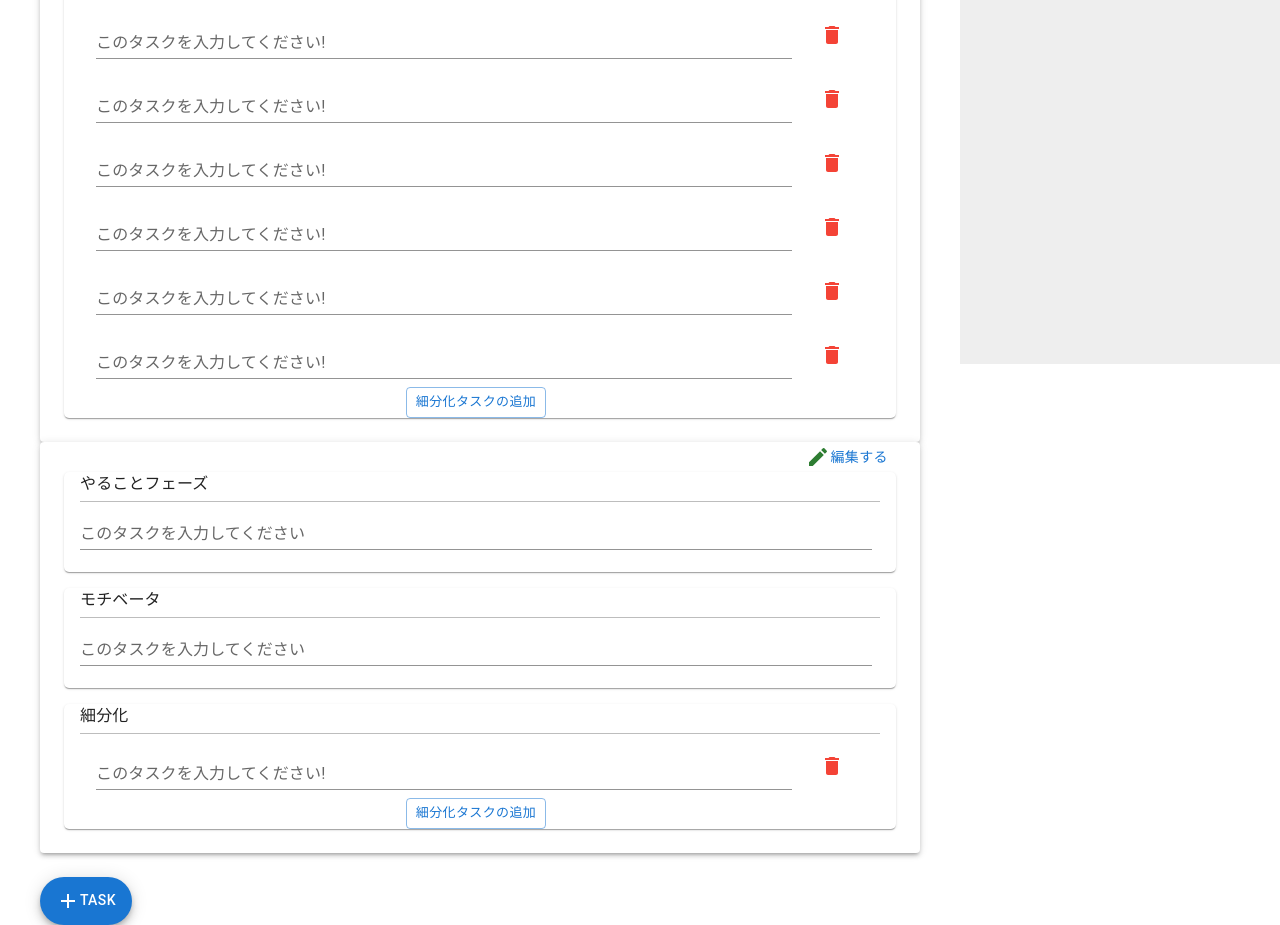
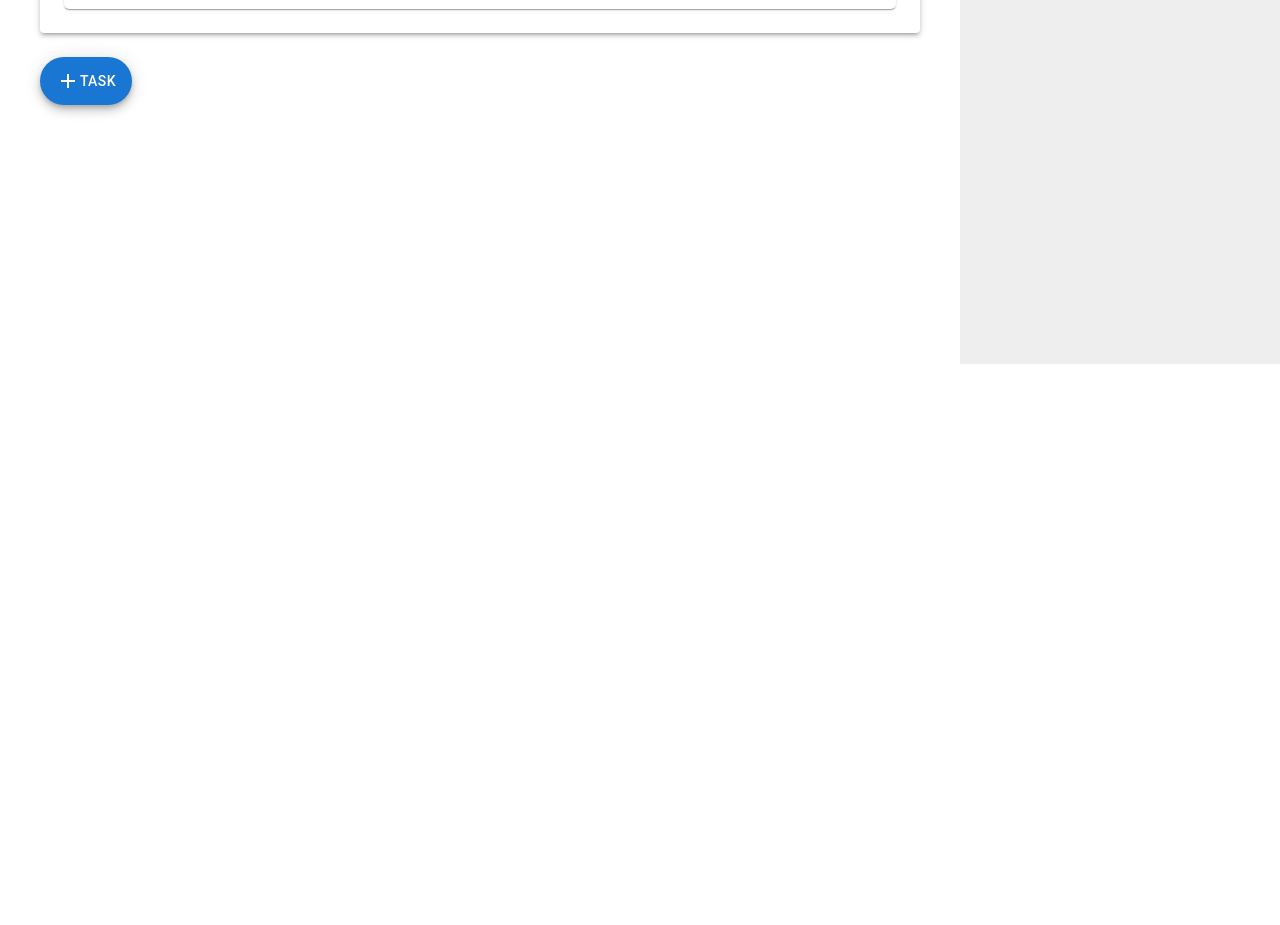
Before and after one commit to muneyukigithub/test, a React (Create React App) app: page / in a window 1280 px wide. Shown: the part 500-1425 px from the top of the page. After the commit the page ends 872 px from the top, so only its background shows below. Built offline with nearby package versions, Linux system fonts and the light colour scheme.

Commit message:
タスクカード修正

```diff
--- a/src/Main.tsx
+++ b/src/Main.tsx
@@ -44,6 +44,7 @@ import Smalltask from 'Smalltask'
 import Motivate from 'Motivate'
 import Sample from 'Sample'
 import { Testjson } from 'Testjson'
+import { useEffect } from 'react'
 
 //関数コンポーネントがchildrenを受け取る場合の型定義
 // type Props = {
@@ -74,12 +75,23 @@ interface item {
 	task_id:string
 }
 
+interface formtype {
+	task_id:string
+  form: string
+}
+
+interface smallformtype {
+	task_id:string
+  form: string[]
+}
+
 interface taskArray {
   task_id:string
   edit:boolean
   task:string
+  motivate:string
   created_at:string
-  smalltask:item[]
+  smalltask:string[]
 }
 
 const count = 1
@@ -96,6 +108,10 @@ const theme = createTheme({
 const Main: React.FC = () => {
   // Generate Order Data
   console.log("Main.tsx");
+
+  useEffect(()=>{
+    addtask();
+  },[])
 
 
 
@@ -122,18 +138,22 @@ const Main: React.FC = () => {
   // console.log(test2);
 
   // const [tasks, settasks] = useState([{ id: 1, value: 'content field', edit: true }])
-  const [tasks, settasks] = useState(taskjson);
+  // const [tasks, settasks] = useState(taskjson);
+  const [tasks, settasks] = useState<taskArray[]>([]);
+
   const [anchorEl, setAnchorEL] = useState(null)
   const isMenuOpen = Boolean(anchorEl)
   const [currentRow, setCurrentRow] = React.useState(null)
 
-  const [maintaskform,setmaintaskform] = useState([{task_id:"iu0f4ab2-ee0a-474f-919a-540fb3de16df",form:""},{task_id:"be0f4ab2-ee0a-474f-919a-540fb3de16df",form:""}]);
+  // const [maintaskform,setmaintaskform] = useState([{task_id:"iu0f4ab2-ee0a-474f-919a-540fb3de16df",form:""},{task_id:"be0f4ab2-ee0a-474f-919a-540fb3de16df",form:""}]);
   // const [maintaskform,setmaintaskform] = useState({});
-  const [motivatetaskform,setmotivateform] = useState();
+  const [maintaskform,setmaintaskform] = useState<formtype[]>([]);
+  // const [motivatetaskform,setmotivateform] = useState<formtype[]>([{task_id:"iu0f4ab2-ee0a-474f-919a-540fb3de16df",form:""},{task_id:"be0f4ab2-ee0a-474f-919a-540fb3de16df",form:""}]);
+  const [motivatetaskform,setmotivateform] = useState<formtype[]>([]);
+  const [smalltaskform,setsmalltaskform] = useState<smallformtype[]>([]);
 
   // 編集フラグ
   // const [edit,setedit] = React.useState<boolean>(true);
-
   const [editid, seteditid] = React.useState(null)
 
   const list: any[] = []
@@ -144,24 +164,26 @@ const Main: React.FC = () => {
 
   const createtaskobject = () => {
     // return { id: tasks.length + 1, value: '', edit: true }
-    return { task_id:uuid4(),edit:true,task:"",created_at:"",smalltask:[]};
+    return { task_id:uuid4(),edit:true,motivate:"",task:"",created_at:"",smalltask:[]};
   }
 
   const addtask = () => {
 
     // console.log(tasks);
-    const newtasks = tasks;
+    const newtasks = tasks.slice();
+    const newuuid = uuid4();
+    newtasks[newtasks.length] = { task_id:newuuid,edit:true,motivate:"",task:"",created_at:"",smalltask:[]};
+    settasks(newtasks);
 
-    console.log(tasks.length);
+    setmaintaskform([...maintaskform,{task_id:newuuid,form:""}])
+    setmotivateform([...motivatetaskform,{task_id:newuuid,form:""}])
+    setsmalltaskform([...smalltaskform,{task_id:newuuid,form:[]}])
 
-    newtasks[tasks.length] = createtaskobject();
-
-    console.log(tasks.length);
-    newtasks[tasks.length].smalltask[0]= {
-      "smalltask_id": "be451694-3bc5-4139-8a8b-51778b7e51d1",
-      "smalltask": "newsmall",
-      "task_id": "be0f4ab2-ee0a-474f-919a-540fb3de16df"
-    }
+    // newtasks[tasks.length].smalltask[0]= {
+    //   "smalltask_id": "be451694-3bc5-4139-8a8b-51778b7e51d1",
+    //   "smalltask": "newsmall",
+    //   "task_id": "be0f4ab2-ee0a-474f-919a-540fb3de16df"
+    // }
 
     // console.log(newtasks);
     // settasks();
@@ -169,6 +191,16 @@ const Main: React.FC = () => {
     // settasks([...taskjson, createtaskobject()])
     // taskjson = [...taskjson, createtaskobject()]
   }
+
+
+  const test = (e:any) =>{
+    console.log(maintaskform);
+    console.log(motivatetaskform);
+    console.log(smalltaskform);
+    console.log(tasks[0]);
+
+  }
+
 
   const handlesetanchor = (event: any) => {
     setAnchorEL(event.currentTarget)
@@ -189,6 +221,14 @@ const Main: React.FC = () => {
 
   //   settasks(newlist)
   // }
+
+  const addsmalltask =(e:any)=>{
+    console.log(e.target.id);
+
+    settasks((mapstate:taskArray[])=>mapstate.map((value:taskArray)=>value.task_id===e.target.id
+    ?{...value,smalltask:[...value.smalltask,""]}
+    :value))
+  }
 
   const handleOpenMenu = (event: any, row: any) => {
     setAnchorEL(event.currentTarget)
@@ -222,13 +262,28 @@ const Main: React.FC = () => {
 
   //   console.log(state);
 
+
+  // setmaintaskform((mapstate:any)=>mapstate.map((v:{task_id:string,form:string})=>v.task_id===task_id?
+  // {...v,form:e.target.value}:v));
+
+
+
   const editchange=(e:any)=>{
   console.log(maintaskform)
 
+  const newtasks = tasks.slice();
 
+  for (let i = 0; i < tasks.length; i++){
+    for (let j = 0; j < maintaskform.length; j++){
+      if(tasks[i].task_id===maintaskform[j].task_id){
+        newtasks[i].task = maintaskform[j].form
+        newtasks[i].motivate = motivatetaskform[i].form
+        newtasks[i].smalltask = smalltaskform[i].form
+      }
+    }
+  }
 
-
-
+  console.log(newtasks);
 
 
 //     const [state, setState] = useState(['foo', 'bar']);
@@ -238,12 +293,12 @@ const Main: React.FC = () => {
 //     prevState.map((value) => (value === 'bar' ? 'new' : value))
 //   );
 
-
-    settasks((prevstate)=>
-    prevstate.map((value)=>value.task_id === e.target.id?
+    settasks(newtasks.map((value)=>value.task_id === e.target.id?
     {...value,edit:!value.edit}:value))
 
-    console.log(tasks);
+    // settasks((newtasks)=>
+    // newtasks.map((value)=>value.task_id === e.target.id?
+    // {...value,edit:!value.edit}:value))
 
     // for(let i=0;i<tasks.length;i++){
     //   console.log(tasks[i].task_id);
@@ -333,12 +388,12 @@ const Main: React.FC = () => {
 
         {/* モチベータフェーズコンポーネント */}
         <Grid item>
-        <Motivate editflag={edit} taskdata={task}/>
+        <Motivate editflag={edit} task_id={task.task_id} taskdata={task.motivate} motivatetaskform={motivatetaskform} setmotivatetaskform={setmotivateform}/>
         </Grid>
 
         {/* 細分化フェーズコンポーネント */}
         <Grid item>
-        <Smalltask editflag={edit} taskdata={task.smalltask}/>
+        <Smalltask editflag={edit} task_id={task.task_id} taskdata={task.smalltask} smalltaskform={smalltaskform} setsmalltaskform={setsmalltaskform} addsmalltask={addsmalltask}/>
         </Grid>
 
         </Grid>
@@ -402,7 +457,7 @@ const Main: React.FC = () => {
             <Button variant="contained" sx={{ width: '100px', ml: '20px' }}>
               使い方
             </Button>
-            <Button variant="contained" sx={{ width: '100px', ml: '20px' }}>
+            <Button variant="contained" sx={{ width: '100px', ml: '20px' }} onClick={test}>
               ログイン
             </Button>
           </Box>
--- a/src/Maintask.tsx
+++ b/src/Maintask.tsx
@@ -12,13 +12,20 @@ const Maintask:React.FC<{editflag:boolean,task_id:string,taskdata:string,maintas
 
   // ,changehandle:(event:any)=>void
 
-  console.log(taskdata);
+  console.log("Maintask.tsx");
 
   const handlechange =(e:any) =>{
 
     // maintaskform = e.target.value;
+    // const newform = maintaskform.slice();
+    // newform[0].form = e.target.value;
+    // settasks((prevstate)=>
+    // prevstate.map((value)=>value.task_id === e.target.id?
+    // {...value,edit:!value.edit}:value))
 
-    setmaintaskform([...maintaskform,{form:e.target.value}]);
+    setmaintaskform((mapstate:any)=>mapstate.map((v:{task_id:string,form:string})=>v.task_id===task_id?
+    {...v,form:e.target.value}:v));
+    // setmaintaskform([...maintaskform,{form:e.target.value}]);
     // setmaintaskform({...maintaskform,task_id:e.target.value})
     console.log(maintaskform);
   }
@@ -52,6 +59,7 @@ const Maintask:React.FC<{editflag:boolean,task_id:string,taskdata:string,maintas
           label="このタスクを入力してください"
           type="search"
           variant="standard"
+          defaultValue={taskdata}
           onChange={handlechange}
         />
         )
--- a/src/Smalltask.tsx
+++ b/src/Smalltask.tsx
@@ -9,17 +9,29 @@ import DeleteIcon from '@mui/icons-material/Delete';
 
 import { useState } from 'react'
 import { red } from '@mui/material/colors';
+import { useEffect } from 'react';
+
+interface form {
+	task_id:string
+  form: string[]
+}
+
+
 
 interface item {
   smalltask_id: string
-	smalltask: string
+	smalltask: string[]
 	task_id:string
 }
 
-const Smalltask:React.FC<{editflag:boolean,taskdata:item[]}> = ({editflag,taskdata}) => {
 
-  const [todocount,settodocount] = useState(2);
-  const [t,sett] = useState([{id:"0",data:""}]);
+const Smalltask:React.FC<{editflag:boolean,task_id:string,taskdata:string[],smalltaskform:form[],setsmalltaskform:any,addsmalltask:any}>
+= ({editflag,task_id,taskdata,smalltaskform,setsmalltaskform,addsmalltask}) => {
+
+  console.log("Smalltask.tsx");
+
+  // const [todocount,settodocount] = useState(2);
+  // const [t,sett] = useState([{id:"0",data:""}]);
 
 
   // const addsmalltaskform = () => {
@@ -30,24 +42,95 @@ const Smalltask:React.FC<{editflag:boolean,taskdata:item[]}> = ({editflag,taskda
   //   settodocount(todocount-1);
   // }
 
+  // const newtaskdata = taskdata.slice();
+  let newtaskdata:string[] = [];
+
+  for(let i=0;i<smalltaskform.length;i++){
+    // console.log(smalltaskform[i].task_id);
+    console.log("useEffect");
+
+    if(smalltaskform[i].task_id===task_id){
+      newtaskdata = smalltaskform[i].form.slice();
+
+
+      // setsmalltaskform((mapstate:any)=>mapstate.map(
+      //   (v:{task_id:string,form:string})=>v.task_id===task_id
+      //   ?{...v,form:newtaskdata}:v));
+
+        // console.log(smalltaskform[i].form.slice());
+
+    }
+
+  }
+
+
+  // useEffect(()=>{
+
+  //   for(let i=0;i<smalltaskform.length;i++){
+  //     // console.log(smalltaskform[i].task_id);
+  //     console.log("useEffect");
+
+  //     if(smalltaskform[i].task_id===task_id){
+  //       newtaskdata = smalltaskform[i].form.slice();
+
+
+  //       setsmalltaskform((mapstate:any)=>mapstate.map(
+  //         (v:{task_id:string,form:string})=>v.task_id===task_id
+  //         ?{...v,form:newtaskdata}:v));
+
+          // console.log(smalltaskform[i].form.slice());
+
+    //   }
+
+    // }
+
+    // console.log(newtaskdata);
+    // console.log(smalltaskform);
+
+
+  // },[])
+
+
+
+
+
+
   const handlechange = (e:any) =>{
-    for(let i=0;i<t.length;i++){
-      console.log(t[i].id);
-      // console.log();
-      if(t[i].id===e.target.id){
-        // console.log("一致");
-        t[i].data = e.target.value;
-        sett(t);
-        console.log(t);
-        return;
-      }
-    }
+    console.log(smalltaskform);
+
+
+    // const newtaskdata = taskdata.slice();
+    // newtaskdata[e.]
+
+
+
+    console.log(newtaskdata);
+    newtaskdata[e.target.id]=e.target.value;
+    setsmalltaskform((mapstate:any)=>mapstate.map(
+      (v:{task_id:string,form:string[]})=>v.task_id===task_id
+      ?{...v,form:newtaskdata}:v));
+
+
+    // console.log(smalltaskform);
+
+
+    // for(let i=0;i<t.length;i++){
+    //   console.log(t[i].id);
+    //   // console.log();
+    //   if(t[i].id===e.target.id){
+    //     // console.log("一致");
+    //     t[i].data = e.target.value;
+    //     sett(t);
+    //     console.log(t);
+    //     return;
+    //   }
+    // }
 
 
     // 脳内で実際に新しいものを作る
 
-    sett([...t,{id:String(t.length),data:""}]);
-    console.log(t);
+    // sett([...t,{id:String(t.length),data:""}]);
+
     // console.log(e.target.id);
   }
 
@@ -63,21 +146,22 @@ const Smalltask:React.FC<{editflag:boolean,taskdata:item[]}> = ({editflag,taskda
       <ListItem>
         <TextField
         fullWidth
-        id={value.smalltask_id}
+        id={String(index)}
         label="このタスクを入力してください!"
         type="search"
         variant="standard"
+        defaultValue={value}
         onChange={handlechange}
         />
 
-        <Button onClick={()=>{settodocount(todocount-1)}}>
+        <Button>
         <DeleteIcon sx={{color:red[500],ml:2}}/>
         </Button>
       </ListItem>)
 
       typolist.push(
       <ListItem>
-        <Typography>{value.smalltask}</Typography>
+        <Typography>{value}</Typography>
         </ListItem>)
     })
     return [formlist,typolist]
@@ -129,7 +213,7 @@ const Smalltask:React.FC<{editflag:boolean,taskdata:item[]}> = ({editflag,taskda
         }}> */}
       {/* <AddIcon fontSize='large' color="primary"/> */}
       {/* </Box> */}
-      {editflag && <Button variant="outlined" size="small" onClick={()=>{settodocount(todocount+1)}}>細分化タスクの追加</Button>}
+      {editflag && <Button variant="outlined" size="small" id={task_id} onClick={addsmalltask}>細分化タスクの追加</Button>}
       </Box>
 
   </Card>
--- a/src/Testjson.tsx
+++ b/src/Testjson.tsx
@@ -8,11 +8,16 @@ interface item {
       task_id:string
   }
 
+//   interface smalltask {
+// 	  string
+//   }
+
   interface Array {
     task_id:string
     task:string
+	motivate:string
     created_at:string
-    smalltask:item[]
+    smalltask:string[]
   }
 
 
@@ -20,6 +25,23 @@ export const Testjson:Array[] = [
 	{
 		"task_id": "iu0f4ab2-ee0a-474f-919a-540fb3de16df",
 		"task": "甘いもの食べる",
+		"motivate":"",
+		"created_at": "2022-11-21",
+		"smalltask": ["コンビニに買いに行く","好きそうなものを選ぶ","レジにいく"]
+	},
+    {
+		"task_id": "be0f4ab2-ee0a-474f-919a-540fb3de16df",
+		"task": "甘いもの食べる",
+		"motivate":"",
+		"created_at": "2022-11-21",
+		"smalltask": ["コンビニに買いに行く",]}
+]
+
+const Testjson_copy:any = [
+	{
+		"task_id": "iu0f4ab2-ee0a-474f-919a-540fb3de16df",
+		"task": "甘いもの食べる",
+		"motivate":"",
 		"created_at": "2022-11-21",
 		"smalltask": [
 			{
@@ -37,31 +59,12 @@ export const Testjson:Array[] = [
 				"smalltask": "レジにいく",
 				"task_id": "be0f4ab2-ee0a-474f-919a-540fb3de16df"
 			},
-			{
-				"smalltask_id": "43258d0f-a328-4bb2-a292-b03f1efe544e",
-				"smalltask": "精算する",
-				"task_id": "be0f4ab2-ee0a-474f-919a-540fb3de16df"
-			},
-			{
-				"smalltask_id": "54abdb2f-0241-497b-b94d-0e66d5377057",
-				"smalltask": "車に乗る",
-				"task_id": "be0f4ab2-ee0a-474f-919a-540fb3de16df"
-			},
-			{
-				"smalltask_id": "35afea6f-5335-4ae1-91b3-79b6716a5a25",
-				"smalltask": "自宅まで運転する",
-				"task_id": "be0f4ab2-ee0a-474f-919a-540fb3de16df"
-			},
-			{
-				"smalltask_id": "2870ab71-7183-4fe5-86de-66dd3fffa321",
-				"smalltask": "家で甘いものを食べる",
-				"task_id": "be0f4ab2-ee0a-474f-919a-540fb3de16df"
-			},
 		]
 	},
     {
 		"task_id": "be0f4ab2-ee0a-474f-919a-540fb3de16df",
 		"task": "甘いもの食べる",
+		"motivate":"",
 		"created_at": "2022-11-21",
 		"smalltask": [
 			{
```
Also changed, not shown: src/Motivate.tsx (+13 -2 lines).
